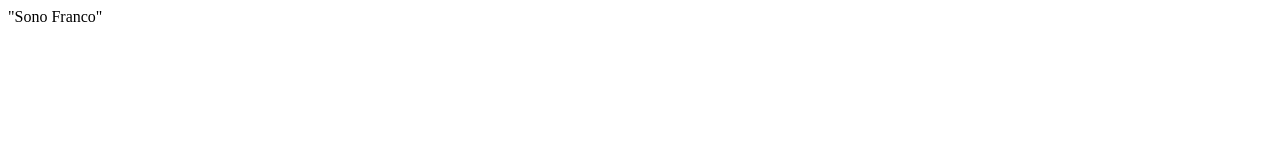
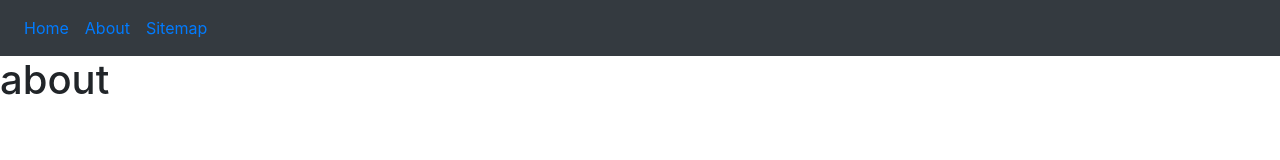
Before and after one commit to CrovaxVI/23-4, a plain HTML site: page EXPRESS_STATIC_FILES/about.html in a window 1280 px wide. Drawn offline with nearby package versions, Linux system fonts and the light colour scheme.

Commit message:
esercizio tre

```diff
--- a/EXPRESS_STATIC_FILES/about.html
+++ b/EXPRESS_STATIC_FILES/about.html
@@ -1 +1,32 @@
-"Sono Franco"
+<!doctype html>
+<html lang="en">
+  <head>
+    <!-- Required meta tags -->
+    <meta charset="utf-8">
+    <meta name="viewport" content="width=device-width, initial-scale=1, shrink-to-fit=no">
+
+    <!-- Bootstrap CSS -->
+    <link rel="stylesheet" href="https://stackpath.bootstrapcdn.com/bootstrap/4.3.1/css/bootstrap.min.css" integrity="sha384-ggOyR0iXCbMQv3Xipma34MD+dH/1fQ784/j6cY/iJTQUOhcWr7x9JvoRxT2MZw1T" crossorigin="anonymous">
+
+    <title>Home</title>
+  </head>
+  <body>
+
+    <nav class = "navbar navbar-expand-sm bg-dark ">
+        <ul class="navbar-nav">
+            <li class="nav-item">
+                <a class="nav-link" href="https://3000-c47967a6-605d-4d8e-8b08-a43eb6809c02.ws-eu01.gitpod">Home</a>
+            </li>
+            <li class="nav-item">
+                <a class="nav-link" href="https://3000-c47967a6-605d-4d8e-8b08-a43eb6809c02.ws-eu01.gitpod.io/about">About</a>
+            </li>
+            <li class="nav-item">
+                <a class="nav-link" href="https://3000-c47967a6-605d-4d8e-8b08-a43eb6809c02.ws-eu01.gitpod.io/sitemap#">Sitemap</a>
+            </li>
+        </ul>
+    </nav>
+
+    <h1>about</h1>
+
+
+  </body>
```
Also changed, not shown: EXPRESS_STATIC_FILES/index.html (+32 -1 lines), EXPRESS_STATIC_FILES/sitemap.html (+32 -1 lines), 1 other file.
